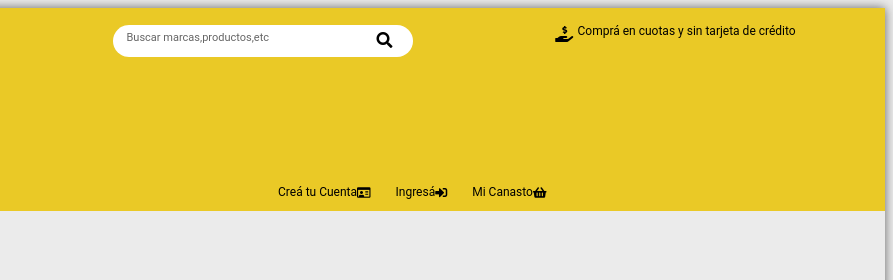
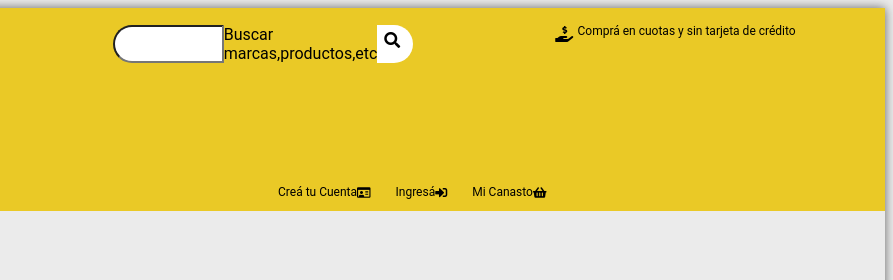
Before and after one commit to TimaGracia/MercadoLiebreDH, a website: page src/views/register.html in a window 1280 px wide. Shown: the top 280 px of the page, 387-1280 px from the left. Drawn offline with Linux system fonts and the light colour scheme.

Commit message:
Update register.html

```diff
--- a/src/views/register.html
+++ b/src/views/register.html
@@ -25,7 +25,7 @@ rel="stylesheet" />
                     </a>
                 </div>
                 <div class="a2">
-                    <nav class="a21">Buscar marcas,productos,etc</nav>
+                    <input class="a21">Buscar marcas,productos,etc</input>
                     <div class="a22">
                         <i class="fas fa-search"></i>
                     </div>
```
